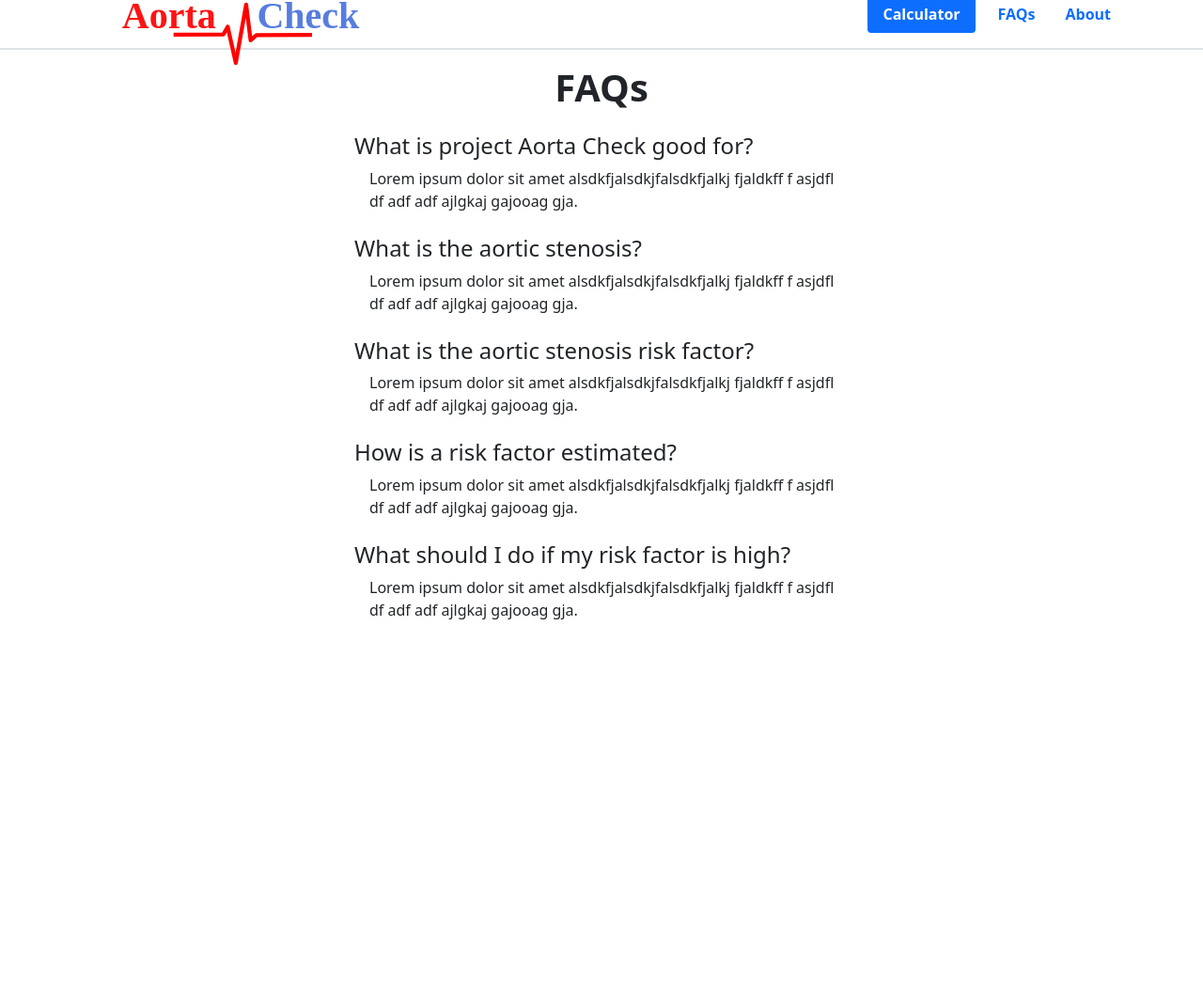
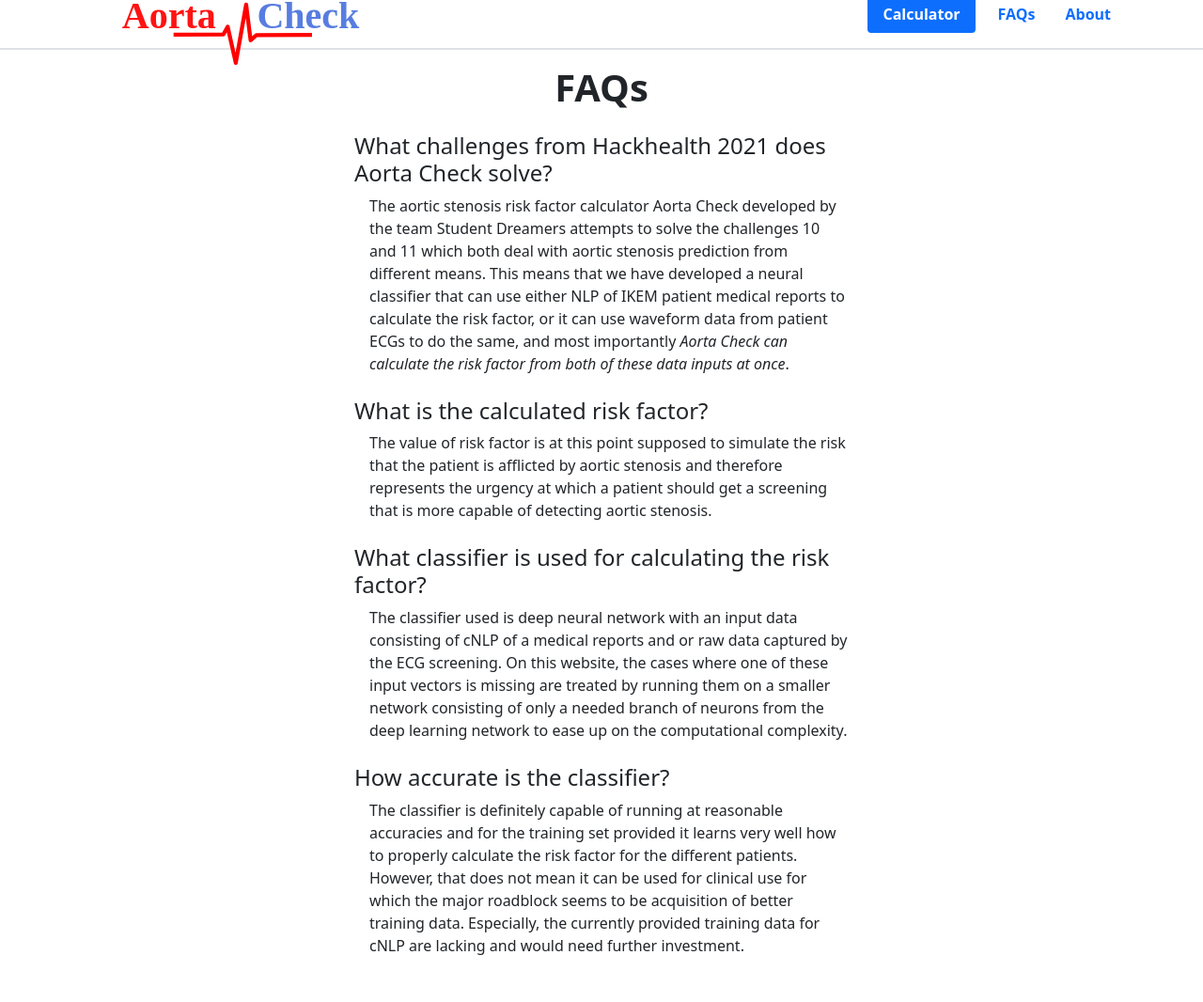
Before and after one commit to DavidZah/ikem_hack, a Flask app: page /faq in a window 1280 px wide. Shown: the part 21-1087 px from the top of the page at 94% size. Before the commit the page ends 680 px from the top, so only its background shows below. Run offline with Flask 2, Linux system fonts and the light colour scheme; parts of the project's set-up code (start-up, migrations or seed data) failed here and were passed over.

Commit message:
update templates

```diff
--- a/web/templates/faq.html
+++ b/web/templates/faq.html
@@ -6,37 +6,30 @@
         <h1 class="text-center fw-bold">FAQs</h1>
         <ul class="list-unstyled mt-4 mb-4 px-3">
             <div class="pb-4">
-                <h4 class="ps-0">What is project Aorta Check good for?</h4>
+                <h4 class="ps-0">What challenges from Hackhealth 2021 does Aorta Check solve?</h4>
                 <div class="ps-0 ps-md-3">
-                    Lorem ipsum dolor sit amet alsdkfjalsdkjfalsdkfjalkj fjaldkff f asjdfl df adf adf ajlgkaj gajooag gja.
+                    The aortic stenosis risk factor calculator Aorta Check developed by the team Student Dreamers attempts to solve the challenges 10 and 11 which both deal with aortic stenosis prediction from different means. This means that we have developed a neural classifier that can use either NLP of IKEM patient medical reports to calculate the risk factor, or it can use waveform data from patient ECGs to do the same, and most importantly <i>Aorta Check can calculate the risk factor from both of these data inputs at once</i>.
                 </div>
             </div>
 
             <div class="pb-4">
-                <h4 class="ps-0">What is the aortic stenosis?</h4>
+                <h4 class="ps-0">What is the calculated risk factor?</h4>
                 <div class="ps-0 ps-md-3">
-                    Lorem ipsum dolor sit amet alsdkfjalsdkjfalsdkfjalkj fjaldkff f asjdfl df adf adf ajlgkaj gajooag gja.
+                    The value of risk factor is at this point supposed to simulate the risk that the patient is afflicted by aortic stenosis and therefore represents the urgency at which a patient should get a screening that is more capable of detecting aortic stenosis.
                 </div>
             </div>
 
             <div class="pb-4">
-                <h4 class="ps-0">What is the aortic stenosis risk factor?</h4>
+                <h4 class="ps-0">What classifier is used for calculating the risk factor?</h4>
 
                 <div class="ps-0 ps-md-3">
-                    Lorem ipsum dolor sit amet alsdkfjalsdkjfalsdkfjalkj fjaldkff f asjdfl df adf adf ajlgkaj gajooag gja.
+                    The classifier used is deep neural network with an input data consisting of cNLP of a medical reports and or raw data captured by the ECG screening. On this website, the cases where one of these input vectors is missing are treated by running them on a smaller network consisting of only a needed branch of neurons from the deep learning network to ease up on the computational complexity.
                 </div>
             </div>
             <div class="pb-4">
-                <h4 class="ps-0">How is a risk factor estimated?</h4>
+                <h4 class="ps-0">How accurate is the classifier?</h4>
                 <div class="ps-0 ps-md-3">
-                    Lorem ipsum dolor sit amet alsdkfjalsdkjfalsdkfjalkj fjaldkff f asjdfl df adf adf ajlgkaj gajooag gja.
-                </div>
-            </div>
-
-            <div class="pb-4">
-                <h4 class="ps-0">What should I do if my risk factor is high?</h4>
-                <div class="ps-0 ps-md-3">
-                    Lorem ipsum dolor sit amet alsdkfjalsdkjfalsdkfjalkj fjaldkff f asjdfl df adf adf ajlgkaj gajooag gja.
+                    The classifier is definitely capable of running at reasonable accuracies and for the training set provided it learns very well how to properly calculate the risk factor for the different patients. However, that does not mean it can be used for clinical use for which the major roadblock seems to be acquisition of better training data. Especially, the currently provided training data for cNLP are lacking and would need further investment.
                 </div>
             </div>
         </ul>
--- a/web/templates/upload.html
+++ b/web/templates/upload.html
@@ -52,7 +52,7 @@
             <div class="text-muted fw-light fs-5">Estimation from</div>
             <h3 class="card-title pricing-card-title">
                 <small class="text-muted fw-normal">
-                     ECG data in an XML file and a PDF medical report
+                     ECG data in an XML file and a PDF medical report from IKEM
                 </small>
             </h3>
             <ul class="list-unstyled mb-1 flex-grow-1">
@@ -100,7 +100,7 @@
             <div class="text-muted fw-light fs-5">Estimation from</div>
             <h3 class="card-title pricing-card-title">
                 <small class="text-muted fw-normal">
-                     A PDF medical report
+                     A PDF medical report from IKEM
                 </small>
             </h3>
             <ul class="list-unstyled mt-3 mb-1 flex-grow-1">
```
